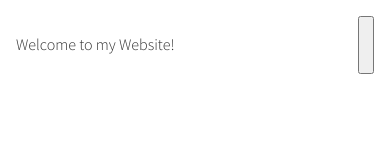
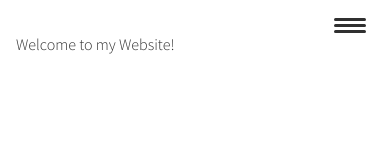
Before and after one commit to Mariuspgab/Portofolio-Website, a plain HTML site: page index.html in a window 390 px wide. Shown: the top 160 px of the page. Drawn offline with nearby package versions, Linux system fonts and the light colour scheme.

Commit message:
the Hamburger Portofolio website

```diff
--- a/style.css
+++ b/style.css
@@ -157,7 +157,6 @@ font-size: var(--fs-h3);
     left: 0;
     right: 0;
     z-index: 100;
-
     transform: translateX(100%);
     transition: transform 250ms cubic-bezier(.5, 0, .5, 1);
 }
@@ -182,6 +181,45 @@ font-size: var(--fs-h3);
 .nav__link:hover{
     color: var(--clr-accent);
 }
+
+.nav-toggle{
+    padding: .5em;
+    background: transparent;
+    border: 0;
+    cursor: pointer;
+    position: absolute;
+    right: 1em;
+    top:1em;
+    z-index: 1000;
+}
+.hamburger{
+
+    display: block;
+    position: relative;
+
+}
+.hamburger,
+.hamburger::before,
+.hamburger::after{
+    background: var(--clr-dark);
+    width: 2em;
+    height: 3px;
+    border-radius: 1em;
+    transition: transform 250ms ease-in-out;
+
+}
+
+.hamburger::before,
+.hamburger::after{
+    content: " ";
+    position: absolute;
+    right: 0;
+    left: 0;
+}
+
+.hamburger::before{top: 6px;}
+.hamburger::after{bottom: 6px;}
+
 
 /* intro section */
 .intro{
```
